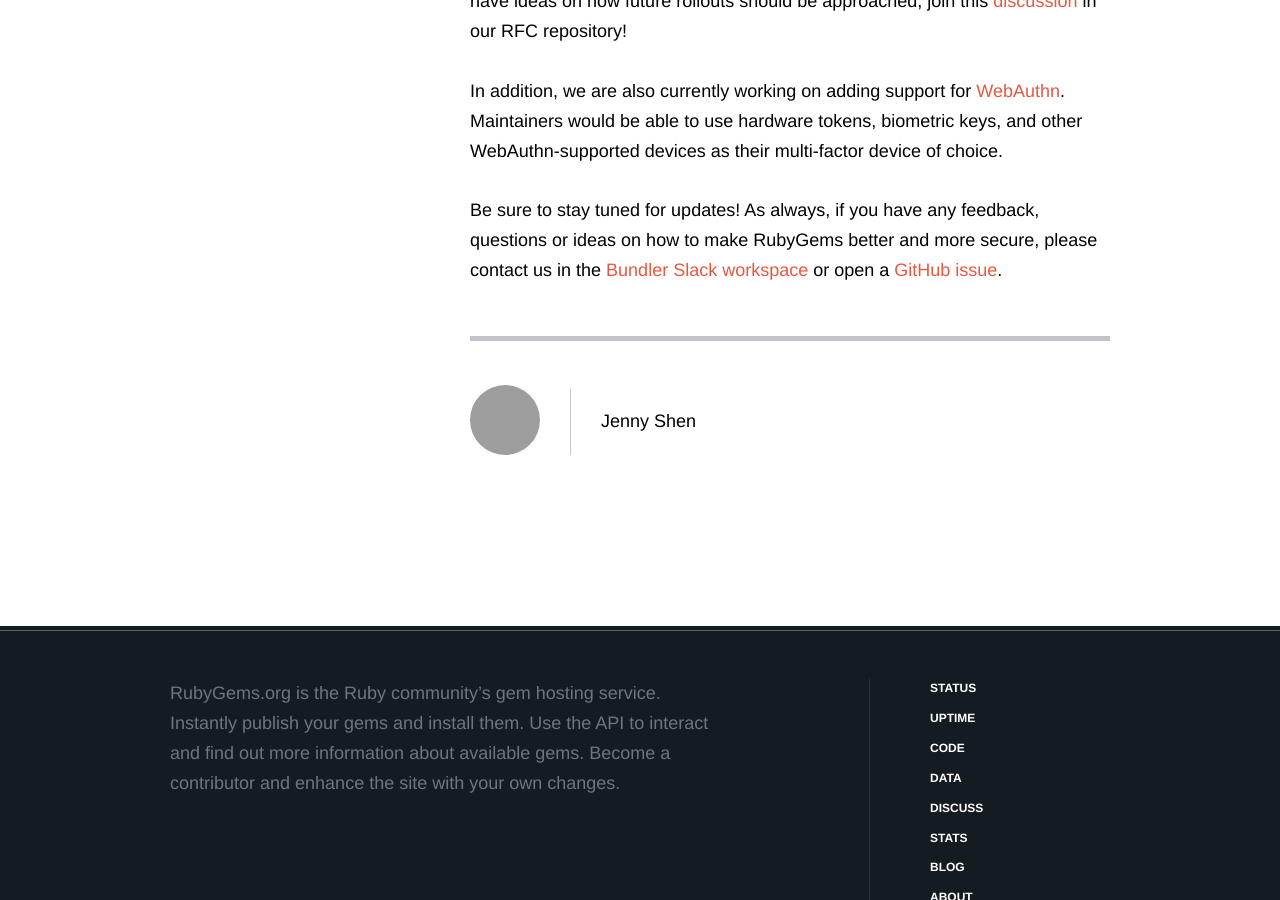
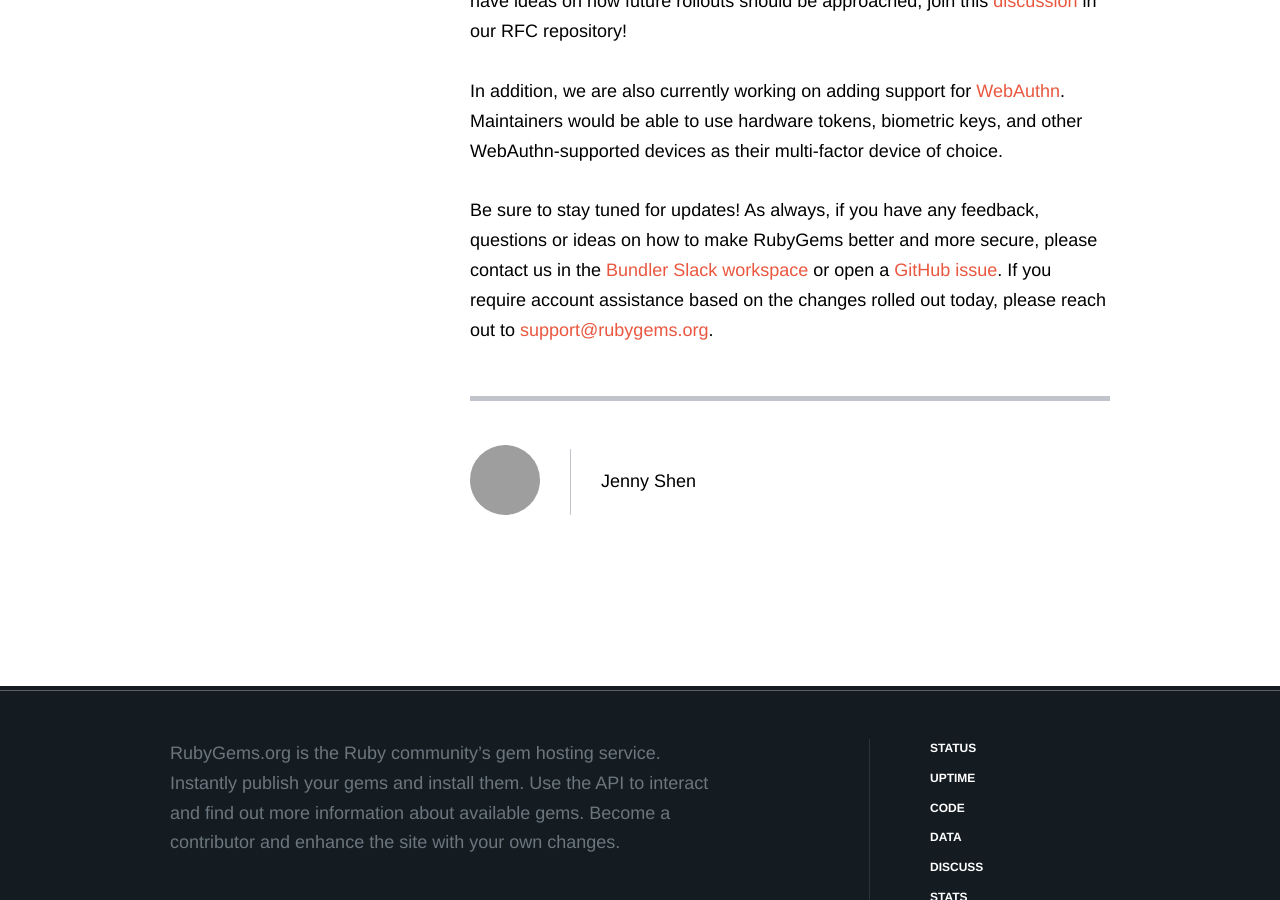
Before and after one commit to rubygems/rubygems.github.io, a Jekyll site: the page built from _posts/2022-08-15-requiring-mfa-on-popular-gems.md, in a window 1280 px wide and 900 px high, scrolled down 1294 px. Built offline with Jekyll 4.4.1, drawn with Linux system fonts in a browser that asks for light colours; comment, search, counter and statistics services are not loaded; grey boxes are pictures that could not be loaded.

Commit message:
Link email for support requests

```diff
--- a/_posts/2022-08-15-requiring-mfa-on-popular-gems.md
+++ b/_posts/2022-08-15-requiring-mfa-on-popular-gems.md
@@ -18,4 +18,4 @@
 
 In addition, we are also currently working on adding support for [WebAuthn](https://webauthn.guide/). Maintainers would be able to use hardware tokens, biometric keys, and other WebAuthn-supported devices as their multi-factor device of choice.
 
-Be sure to stay tuned for updates! As always, if you have any feedback, questions or ideas on how to make RubyGems better and more secure, please contact us in the [Bundler Slack workspace](https://slack.bundler.io/) or open a [GitHub issue](https://github.com/rubygems/rubygems.org/issues).
+Be sure to stay tuned for updates! As always, if you have any feedback, questions or ideas on how to make RubyGems better and more secure, please contact us in the [Bundler Slack workspace](https://slack.bundler.io/) or open a [GitHub issue](https://github.com/rubygems/rubygems.org/issues). If you require account assistance based on the changes rolled out today, please reach out to [support@rubygems.org](mailto:support@rubygems.org).
```
